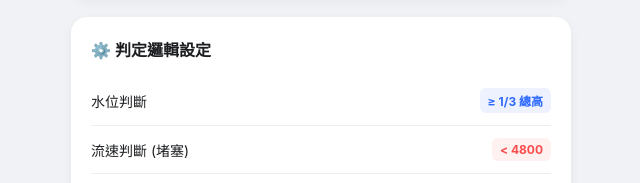
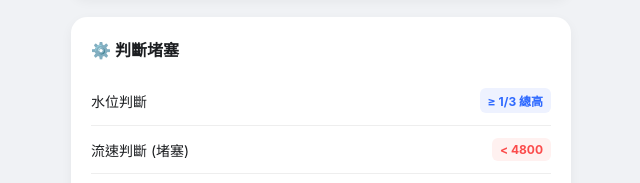
Before and after one commit to yechenyin3032-sudo/index.html, a plain HTML site: page index.html in a window 1280 px wide. Shown: the part 235-418 px from the top of the page, 319-959 px from the left. Drawn offline with Linux system fonts and the light colour scheme.

Commit message:
index.html

```diff
--- a/index.html
+++ b/index.html
@@ -125,7 +125,7 @@
     </div>
 
     <div class="card">
-        <div class="card-title">⚙️ 判定邏輯設定</div>
+        <div class="card-title">⚙️ 判斷堵塞</div>
         <ul class="logic-list">
             <li>
                 <span>水位判斷</span>
```
